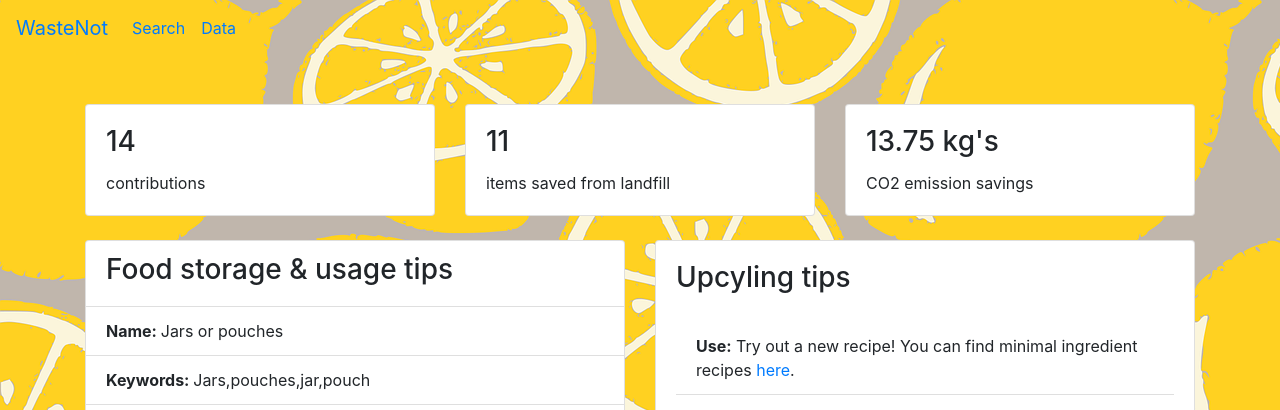
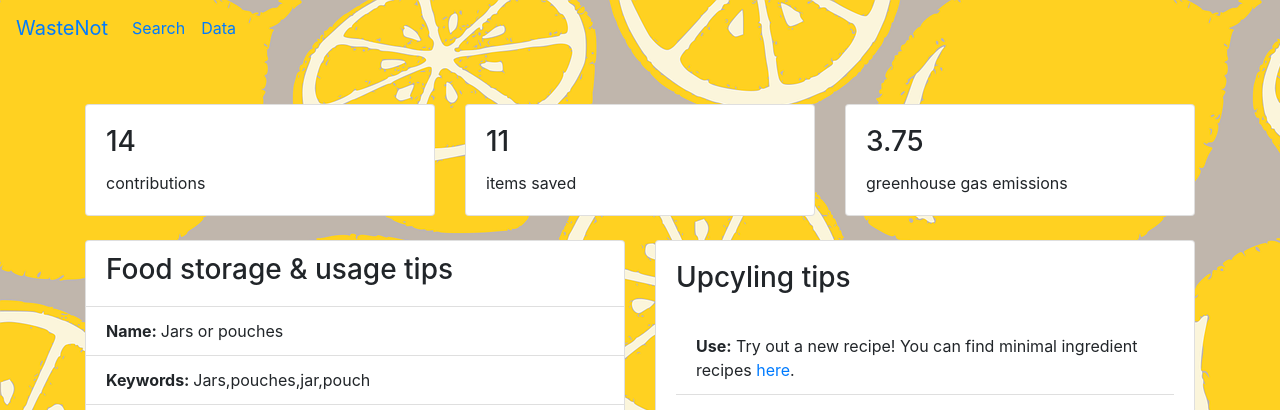
Before and after one commit to vanedo/FoodWasteTracker, a Django app: page /food/1/ in a window 1280 px wide. Shown: the top 410 px of the page. Run offline with Django 3.2, Linux system fonts and the light colour scheme; data comes from the database, SQL or seed files in the repository; parts of the project's set-up code (start-up, migrations or seed data) failed here and were passed over; some libraries are stand-ins or nearby versions.

Commit message:
Revert "modified metric values/labels"
This reverts commit 8c5af59a90488028f15150983940eeaab5ac48bc.

```diff
--- a/src/apps/tracker/templates/tracker/base.html
+++ b/src/apps/tracker/templates/tracker/base.html
@@ -40,15 +40,15 @@
                     <div class="card mb-4">
                         <div class="card-body">
                             <h3 class="card-title">{% metric_items_saved request %} </h3>
-                            <p class="card-text">items saved from landfill </p>
+                            <p class="card-text">items saved </p>
                         </div>
                     </div>
                 </div>
                 <div class = "col-md-4">
                     <div class="card mb-4">
                         <div class="card-body">
-                            <h3 class="card-title">{% metric_red_emissions request %} kg's</h3>
-                            <p class="card-text">CO2 emission savings</p>
+                            <h3 class="card-title">{% metric_emissions request %}</h3>
+                            <p class="card-text">greenhouse gas emissions</p>
                         </div>
                     </div>
                 </div>
--- a/src/apps/tracker/templatetags/tags.py
+++ b/src/apps/tracker/templatetags/tags.py
@@ -12,11 +12,11 @@ def metric_contributions(request):
     return contributions
 
 @register.simple_tag
-def metric_red_emissions(request):
-    upcycled_count = FoodHistory.objects.filter(eaten='upcycled').count()
-    red_emissions = 0.5 * 2.5 * upcycled_count # assume 0.5kg per item, 2.5kg CO2 saved per kg
+def metric_emissions(request):
+    thrown_count = FoodHistory.objects.filter(eaten='thrown_away').count()
+    emissions = 0.5 * 2.5 * thrown_count # assume 0.5kg per item, 2.5kg CO2 saved per kg
 
-    return red_emissions
+    return emissions
 
 @register.simple_tag
 def metric_items_saved(request):
```
